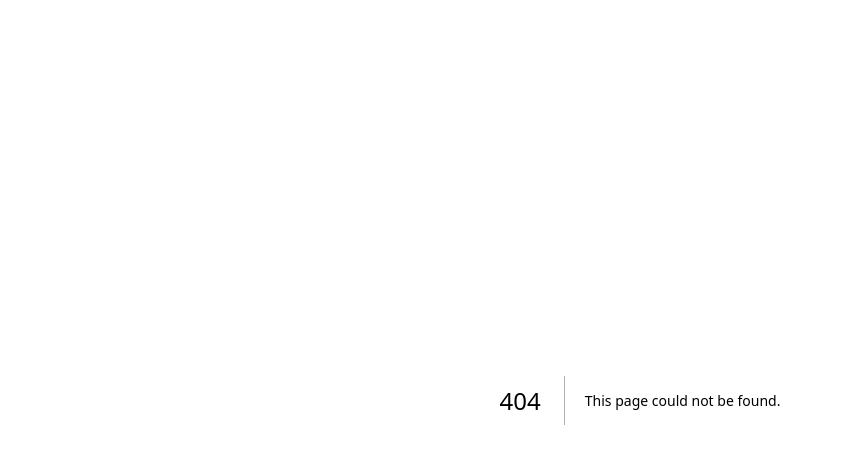
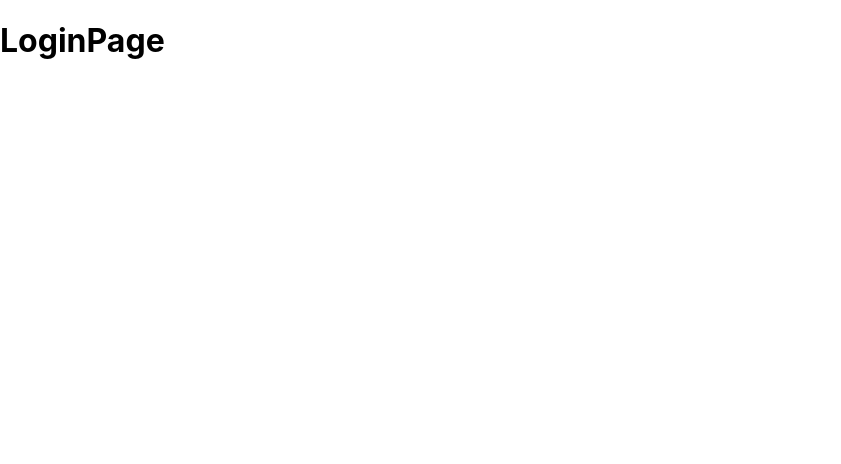
Before and after one commit to ayataka0nk/gpt-tools-web, a Next.js app: page /login in a window 1280 px wide. Before the commit this address had no page. Shown: the top 464 px of the page, without its empty margins (0-841 px from the left). Built offline with nearby package versions, Linux system fonts and the light colour scheme.

Commit message:
linterとformatterを導入

```diff
--- /dev/null
+++ b/components/login/LoginPage/index.tsx
@@ -0,0 +1,21 @@
+import { useForm } from 'react-hook-form'
+
+type LoginFormValues = {
+  email: string
+  password: string
+}
+
+export const LoginPage = () => {
+  const form = useForm<LoginFormValues>({
+    defaultValues: {
+      email: '',
+      password: '',
+    },
+  })
+  return (
+    <div>
+      <h1>LoginPage</h1>
+      <div></div>
+    </div>
+  )
+}
--- /dev/null
+++ b/pages/login.tsx
@@ -0,0 +1,8 @@
+import { NextPage } from 'next'
+import { LoginPage } from '../components/login/LoginPage'
+
+const Login: NextPage = () => {
+  return <LoginPage />
+}
+
+export default Login
```
Also changed, not shown: package.json (+9 -2 lines), .eslintrc.json, components/login/LoginPage/styles.module.scss (added), 2 other files (tests, documents, lock files or other folders).
